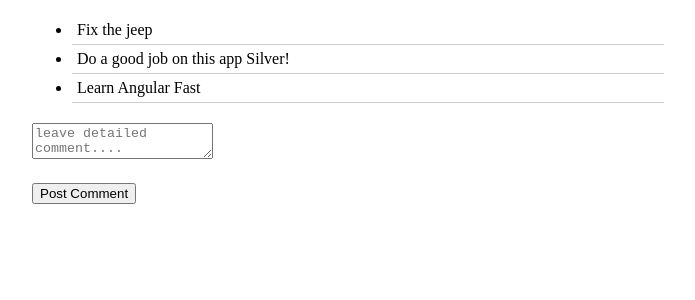
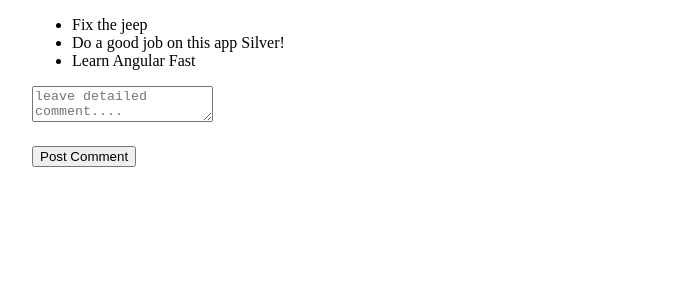
Before and after one commit to SiCuellar/comment-tagger, an Angular app: page / in a window 1280 px wide. Shown: the top 300 px of the page, without its empty margins (292-987 px from the left). Built offline with nearby package versions, Linux system fonts and the light colour scheme.

Commit message:
extracts comment list into component

```diff
--- a/src/app/app.component.html
+++ b/src/app/app.component.html
@@ -1,18 +1,7 @@
 <div class="app-container">
-  <div *ngIf="comments.length === 0; else showComments">
-    There are no comments to display
-  </div>
-
-
-  <ng-template #showComments>
-    <div class="comments-list">
-      <ul>
-        <li *ngFor="let comment of comments" class="comment">
-          {{ comment.commentText }}
-        </li>
-      </ul>
-    </div>
-  </ng-template>
+  <comment-list
+    [comments]="comments"
+  ></comment-list>
 
   <div class="new-comment">
     <textarea [formControl]="newComment" placeholder="leave detailed comment...."></textarea>
--- a/src/app/app.component.ts
+++ b/src/app/app.component.ts
@@ -3,6 +3,7 @@ import { Comment } from 'src/shared/models/comment';
 import { FormControl } from '@angular/forms';
 import { ReactiveFormsModule } from '@angular/forms';
 import { User } from 'src/shared/models/user';
+import { CommentListComponent } from './comment-list/comment-list.component';
 
 @Component({
   selector: 'app-root',
--- a/src/app/app.module.ts
+++ b/src/app/app.module.ts
@@ -4,10 +4,12 @@ import { BrowserModule } from '@angular/platform-browser';
 import { AppComponent } from './app.component';
 import { FormsModule } from '@angular/forms';
 import { ReactiveFormsModule } from '@angular/forms';
+import { CommentListComponent } from './comment-list/comment-list.component';
 
 @NgModule({
   declarations: [
-    AppComponent
+    AppComponent,
+    CommentListComponent
   ],
   imports: [
     BrowserModule,
--- /dev/null
+++ b/src/app/comment-list/comment-list.component.html
@@ -0,0 +1,15 @@
+
+<div *ngIf="comments.length === 0; else showComments">
+  There are no comments to display
+</div>
+
+
+<ng-template #showComments>
+  <div class="comments-list">
+    <ul>
+      <li *ngFor="let comment of comments" class="comment">
+        {{ comment.commentText }}
+      </li>
+    </ul>
+  </div>
+</ng-template>
```
Also changed, not shown: src/app/comment-list/comment-list.component.ts (added, +11 -0 lines), src/app/comment-list/comment-list.component.css (added), 1 other file (tests, documents, lock files or other folders).
